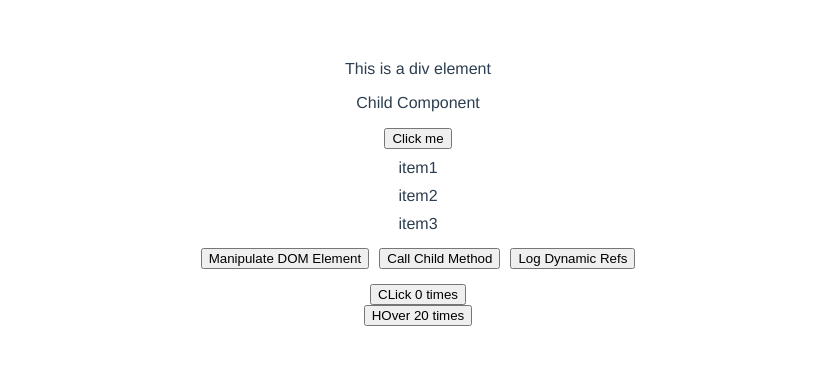
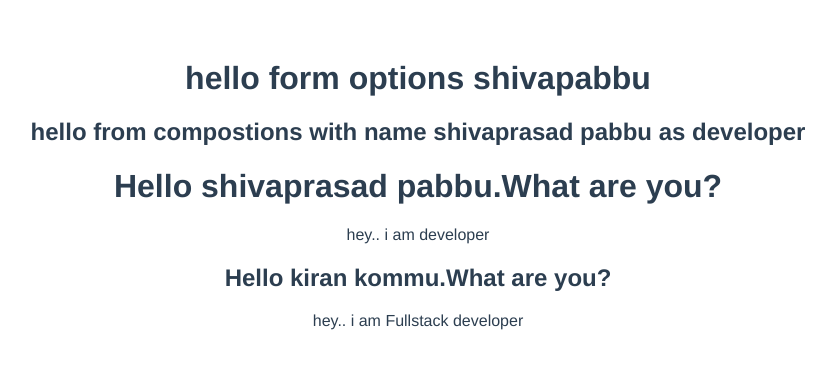
Before and after one commit to shivapabbu1/Vue_tutorial, a Vue app: page / in a window 1280 px wide. Shown: the top 368 px of the page, without its empty margins (222-1058 px from the left). Built offline with nearby package versions, Linux system fonts and the light colour scheme.

Commit message:
ref and reactive

```diff
--- a/src/App.vue
+++ b/src/App.vue
@@ -1,25 +1,66 @@
 <template>
   <div id="app">
-    <TempParent />
+
+    <h1>hello form options {{ name1 }}</h1>
+    <h2>hello from compostions with name {{ fname }} {{ lname }} as {{ role }}</h2>
     <div>
-      <CounterComp/>
-      <HoverComp/>
+<h1>{{ qusn }}</h1>
+    <p>{{ ans }}</p>
     </div>
-  </div>
+
+    <div>
+      <h2>{{ greetfromreactive }}</h2>
+      <p>{{ ansformreactive }}</p>
+    </div>
+
+    </div>
 </template>
 
 <script>
-import TempParent from './components/TempParent.vue';
-import CounterComp from './components/CounterComp.vue';
-import HoverComp from './components/HoverComp.vue';
+
+import { reactive, ref } from 'vue';
+
 export default {
   name: 'App',
-  components: {
-    TempParent,
-    HoverComp,
-    CounterComp
+  setup() {
+
+
+    const state=reactive({
+    fname:'kiran',
+    lname:'kommu',
+    role:'Fullstack developer'
+   })
+
+    // Create a reactive reference for the count
+    const fname = ref("shivaprasad");
+    const lname=ref("pabbu")
+    const role=ref("developer")
+
+    const qusn= `Hello ${fname.value}  ${lname.value}.What are you?`
+    const ans=`hey.. i am ${role.value}`
+
+    const greetfromreactive=`Hello ${state.fname}  ${state.lname}.What are you?`
+    const ansformreactive=`hey.. i am ${state.role}`
+
+
+    // Return the refs and methods to the template
+    return {
+      fname,
+      lname,
+      role,qusn,ans
+      ,
+      greetfromreactive,
+      ansformreactive
+
+
+    };
+  },
+  data(){
+    return {
+      name1: 'shivapabbu'
+    }
   }
-}
+};
 </script>
 
 <style>
@@ -32,3 +73,4 @@ export default {
   margin-top: 60px;
 }
 </style>
+``
--- a/src/components/CounterComp.vue
+++ /dev/null
@@ -1,18 +0,0 @@
-<template>
-    <div>
-<button @click="increment">CLick {{ count }} times</button>
-    </div>
-</template>
-
-<script>
-import CounerMixin from "./MIxins/Counter"
-    export default {
-        name: 'CounterComp',
-        mixins: [CounerMixin]
-
-    }
-</script>
-
-<style lang="scss" scoped>
-
-</style>
--- a/src/components/HoverComp.vue
+++ /dev/null
@@ -1,28 +0,0 @@
-<template>
-    <div>
-<button @mouseover="increment">HOver {{ count }} times</button>
-    </div>
-</template>
-
-<script>
-import CounerMixin from "./MIxins/Counter"
-    export default {
-        name: 'HoverComp',
-        mixins: [CounerMixin],
-        data(){
-            return{
-                count :20
-            }
-        },
-        methods:{
-            increment(){
-             this.count +=2;
-            }
-        }
-
-    }
-</script>
-
-<style lang="scss" scoped>
-
-</style>
--- a/src/components/MIxins/Counter.js
+++ /dev/null
@@ -1,14 +0,0 @@
-export default {
-    data(){
-        return{
-            count: 0
-        }
-    },
-    methods: {
-        increment(){
-             this.count +=1;
-        },
-
-    },
-
-}
--- a/src/components/TempChild.vue
+++ /dev/null
@@ -1,17 +0,0 @@
-<template>
-    <div>
-      <p>Child Component</p>
-      <button @click="childMethod">Click me</button>
-    </div>
-  </template>
-
-  <script>
-  export default {
-    name: 'TempChild',
-    methods: {
-      childMethod() {
-        alert('Child component method called!');
-      }
-    }
-  }
-  </script>
--- a/src/components/TempParent.vue
+++ /dev/null
@@ -1,61 +0,0 @@
-<template>
-    <div>
-      <!-- DOM element manipulation -->
-      <div ref="myDiv">This is a div element</div>
-
-      <!-- Accessing child component methods and properties -->
-      <TempChild ref="childComp" />
-
-      <!-- Dynamic ref names -->
-      <div v-for="(item, index) in items" :ref="'item' + index" :key="index">
-        {{ item }}
-      </div>
-
-      <!-- Button to trigger methods -->
-      <button @click="manipulateDomElement">Manipulate DOM Element</button>
-      <button @click="callChildMethod">Call Child Method</button>
-      <button @click="logDynamicRefs">Log Dynamic Refs</button>
-    </div>
-  </template>
-
-  <script>
-  import TempChild from './TempChild.vue';
-
-  export default {
-    name: 'TempParent',
-    components: {
-        TempChild
-    },
-    data() {
-      return {
-        items: ['item1', 'item2', 'item3']
-      };
-    },
-    mounted() {
-      console.log(this.$refs.myDiv); // Access the div element
-    },
-    methods: {
-      manipulateDomElement() {
-        this.$refs.myDiv.style.color = 'red';
-      },
-      callChildMethod() {
-        this.$refs.childComp.childMethod();
-      },
-      logDynamicRefs() {
-        this.items.forEach((item, index) => {
-          console.log(this.$refs['item' + index]);
-        });
-      }
-    }
-  };
-  </script>
-
-  <style scoped>
-  /* Add some basic styling */
-  div {
-    margin: 10px 0;
-  }
-  button {
-    margin: 5px;
-  }
-  </style>
```
